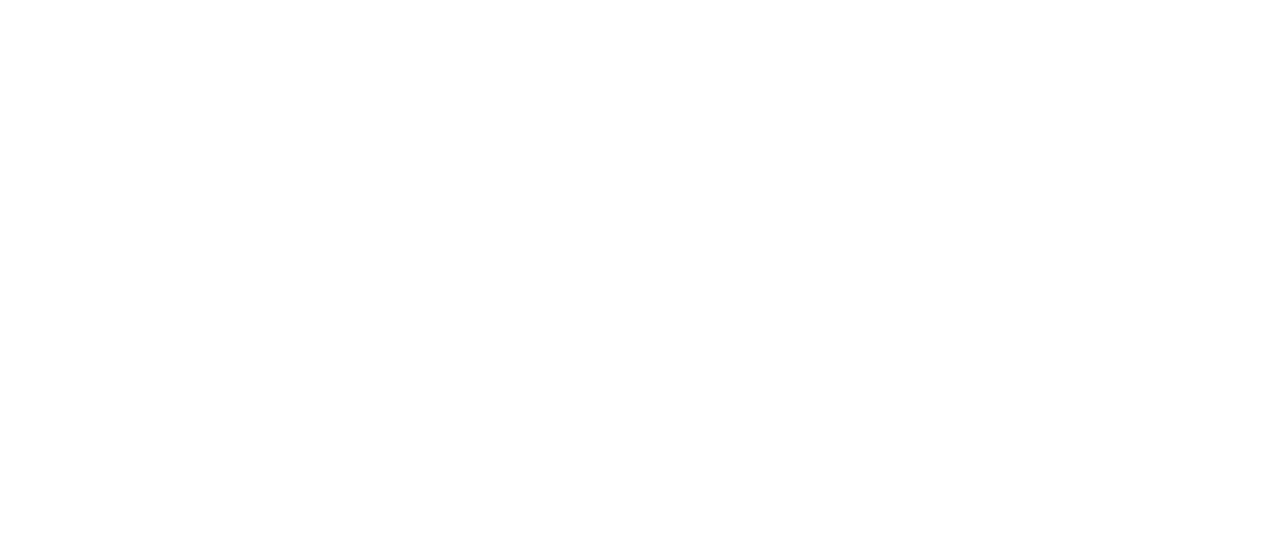
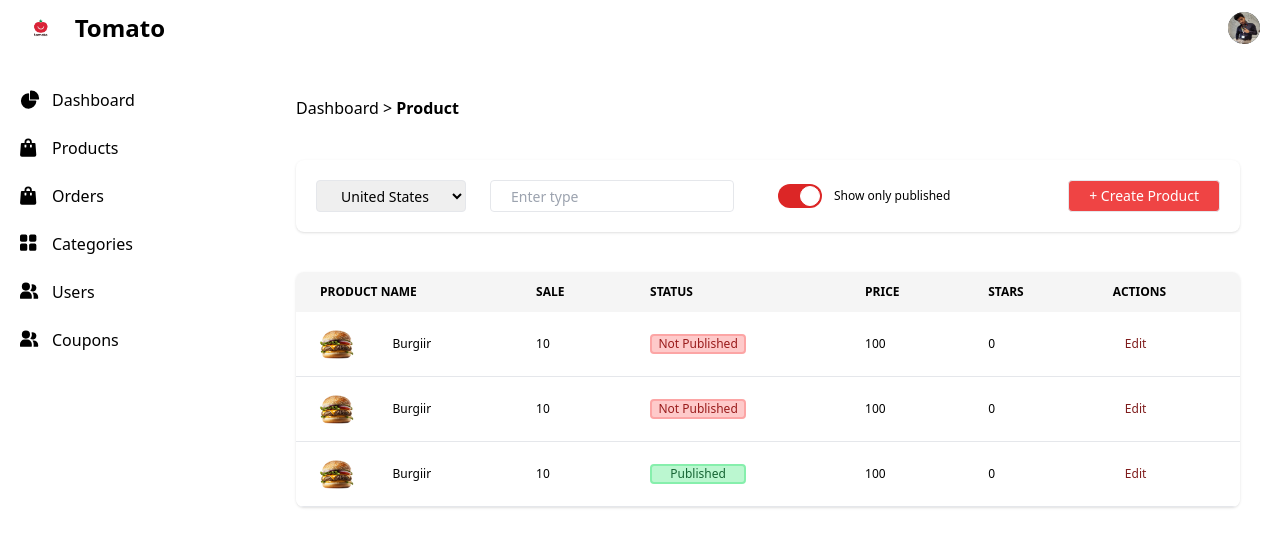
Before and after one commit to XCoder-Ayush/Tomato-Admin, an Angular app: page /products in a window 1280 px wide. Shown: the top 546 px of the page. Built offline with nearby package versions, Linux system fonts and the light colour scheme.

Commit message:
orders modal edit working

```diff
--- a/src/app/components/orders/orders.component.html
+++ b/src/app/components/orders/orders.component.html
@@ -11,11 +11,11 @@
                     value="" placeholder="Enter type">
             </div>
         </div>
-        <div class=" align-middle text-right px-5 py-5">
+        <!-- <div class=" align-middle text-right px-5 py-5">
             <button
                 class="button bg-red-500 px-5 py-1 h-8 align-middle text-white border border-#0000ff-500 hover:border-transparent rounded font-normal text-sm">+
                 Create Product</button>
-        </div>
+        </div> -->
     </div>
 </div>
 
@@ -74,7 +74,8 @@
 </div>
 
 
-<!-- modal -->
+<!-- Inside Modal -->
+
 <div id="gg"
     class="h-screen fixed top-0 bottom-0 overflow-hidden overflow-y-auto w-5/12 transition-transform ease-in-out duration-250 flex flex-col right-0 z-50 transform translate-x-full bg-neutral-100" >
     <div class="h-16 flex justify-between bg-white align-middle p-4">
@@ -82,9 +83,7 @@
         <div class="my-auto ml-4 font-semibold"><span class="mr-4 text-gray-300 hover:cursor-pointer" (click)="closeModal()">X</span>Order Info</div>
         <div class="flex gap-2 mr-4 justify-end my-auto">
             <button
-                class="button bg-red-500 px-4 py-1 h-7 align-middle text-white border border-#0000ff-500 hover:border-transparent rounded font-normal text-xs">Create</button>
-            <button
-                class="button bg-red-500 px-4 py-1 h-7 align-middle text-white border border-#0000ff-500 hover:border-transparent rounded font-normal text-xs">Cancel</button>
+                class="button bg-red-500 px-4 py-1 h-7 align-middle text-white border border-#0000ff-500 hover:border-transparent rounded font-normal text-xs" (click)="closeModal()">Cancel</button>
         </div>
     </div>
     <!-- Order Info -->
@@ -100,8 +99,8 @@
                             <label for="order-id" class="block text-sm font-medium leading-6 text-gray-900">Order
                                 Id</label>
                             <div class="relative mt-2 rounded-md shadow-sm">
-                                <input type="text" name="order-id" id="order-id" value="{{}} orderInModal.orderId"
-                                    class="block w-full rounded-md border-0 h-8 pl-7 pr-20 text-gray-900 ring-1 ring-inset ring-gray-300 placeholder:text-gray-400 focus:ring-2 focus:ring-inset focus:ring-indigo-600 sm:text-sm sm:leading-6">
+                                <input type="text" name="order-id" id="order-id" [value]="orderInModal.orderId" disabled
+                                    class="block w-full rounded-md border-0 h-8 pr-4 text-center text-gray-900 ring-1 ring-inset ring-gray-300 placeholder:text-gray-400 focus:ring-2 focus:ring-inset focus:ring-indigo-600 sm:text-sm sm:leading-6">
                             </div>
                         </div>
                     </div>
@@ -111,8 +110,8 @@
                                 Type
                             </label>
                             <div class="relative mt-2 rounded-md shadow-sm">
-                                <input type="text" name="Cooking_time" id="Cooking_time" value="{{}} orderInModal.paymentType"
-                                    class="block w-full rounded-md border-0 h-8 pl-7 pr-20 text-gray-900 ring-1 ring-inset ring-gray-300 placeholder:text-gray-400 focus:ring-2 focus:ring-inset focus:ring-indigo-600 sm:text-sm sm:leading-6">
+                                <input type="text" name="Cooking_time" id="Cooking_time"  [value]="orderInModal.paymentType" disabled
+                                    class="block w-full rounded-md border-0 h-8 pr-4 text-center text-gray-900 ring-1 ring-inset ring-gray-300 placeholder:text-gray-400 focus:ring-2 focus:ring-inset focus:ring-indigo-600 sm:text-sm sm:leading-6">
                             </div>
                         </div>
                     </div>
@@ -124,8 +123,8 @@
                         <div>
                             <label for="price" class="block text-sm font-medium leading-6 text-gray-900">Amount</label>
                             <div class="relative mt-2 rounded-md shadow-sm">
-                                <input type="text" name="price" id="price" value="{{}} orderInModal.amount"
-                                    class="block w-full rounded-md border-0 h-8 pl-7 pr-20 text-gray-900 ring-1 ring-inset ring-gray-300 placeholder:text-gray-400 focus:ring-2 focus:ring-inset focus:ring-indigo-600 sm:text-sm sm:leading-6">
+                                <input type="text" name="price" id="price" [value]="orderInModal.amount" disabled
+                                    class="block w-full rounded-md border-0 h-8 pr-4 text-center text-gray-900 ring-1 ring-inset ring-gray-300 placeholder:text-gray-400 focus:ring-2 focus:ring-inset focus:ring-indigo-600 sm:text-sm sm:leading-6">
                             </div>
                         </div>
                     </div>
@@ -160,8 +159,8 @@
                         <div>
                             <label for="price" class="block text-sm font-medium leading-6 text-gray-900">Name</label>
                             <div class="relative mt-2 rounded-md shadow-sm">
-                                <input type="text" name="price" id="price" [value]="orderInModal.userName"
-                                    class="block w-full rounded-md border-0 h-8 pl-7 pr-20 text-gray-900 ring-1 ring-inset ring-gray-300 placeholder:text-gray-400 focus:ring-2 focus:ring-inset focus:ring-indigo-600 sm:text-sm sm:leading-6">
+                                <input type="text" name="price" id="price" [value]="orderInModal.userName" disabled
+                                    class="block w-full rounded-md border-0 h-8 text-center pr-4 text-gray-900 ring-1 ring-inset ring-gray-300 placeholder:text-gray-400 focus:ring-2 focus:ring-inset focus:ring-indigo-600 sm:text-sm sm:leading-6">
                             </div>
                         </div>
 
@@ -169,8 +168,8 @@
                             <label for="Cooking_time" class="block text-sm font-medium leading-6 text-gray-900">Phone
                             </label>
                             <div class="relative mt-2 rounded-md shadow-sm">
-                                <input type="text" name="Cooking_time" id="Cooking_time" value="{{}} "
-                                    class="block w-full rounded-md border-0 h-8 pl-7 pr-20 text-gray-900 ring-1 ring-inset ring-gray-300 placeholder:text-gray-400 focus:ring-2 focus:ring-inset focus:ring-indigo-600 sm:text-sm sm:leading-6">
+                                <input type="text" name="Cooking_time" id="Cooking_time" [value]="orderInModal.phone" disabled
+                                    class="block w-full rounded-md border-0 h-8 text-center pr-4 text-gray-900 ring-1 ring-inset ring-gray-300 placeholder:text-gray-400 focus:ring-2 focus:ring-inset focus:ring-indigo-600 sm:text-sm sm:leading-6">
                             </div>
                         </div>
 
@@ -180,29 +179,30 @@
         <div class="w-full px-8 pt-2 pb-4">
             <label for="price" class="block text-sm font-medium leading-6 text-gray-900">User ID</label>
             <div class="relative mt-2 rounded-md shadow-sm">
-                <input type="text" name="price" id="price" value="{{}} orderInModal.userId"
-                    class="overflow-x-hidden overflow-y-auto w-full h-8 rounded-md border-0 py-2 px-4 text-gray-900 ring-1 ring-inset ring-gray-300 placeholder:text-gray-400 focus:ring-2 focus:ring-inset focus:ring-indigo-600 sm:text-sm sm:leading-6">
+                <input type="text" name="price" id="price" [value]="orderInModal.userId" disabled
+                    class="overflow-x-hidden overflow-y-auto w-full h-8 text-center rounded-md border-0 py-2 px-4 text-gray-900 ring-1 ring-inset ring-gray-300 placeholder:text-gray-400 focus:ring-2 focus:ring-inset focus:ring-indigo-600 sm:text-sm sm:leading-6">
             </div>
         </div>
         <div class="w-full px-8 pt-4 pb-8">
             <label for="price" class="block text-sm font-medium leading-6 text-gray-900">Address</label>
             <div class="relative mt-2 rounded-md shadow-sm">
-                <input type="text" name="price" id="price" value="{{}} orderInModal.address"
-                    class="overflow-x-hidden overflow-y-auto w-full h-8 rounded-md border-0 py-2 px-4 text-gray-900 ring-1 ring-inset ring-gray-300 placeholder:text-gray-400 focus:ring-2 focus:ring-inset focus:ring-indigo-600 sm:text-sm sm:leading-6">
+                <input type="text" name="price" id="price" [value]="orderInModal.address" disabled
+                    class="overflow-x-hidden overflow-y-auto w-full h-8 rounded-md text-center border-0 py-2 px-4 text-gray-900 ring-1 ring-inset ring-gray-300 placeholder:text-gray-400 focus:ring-2 focus:ring-inset focus:ring-indigo-600 sm:text-sm sm:leading-6">
             </div>
         </div>
     </div>
     <!-- Items info -->
-    <div class="m-6 bg-white border-#0000ff-800 rounded">
+    <div class="m-6 bg-white border-#0000ff-800 rounded ">
         <div class="w-full p-4 border-b-2 border-gray-100">
             Item info
         </div>
-        <div class="items-container overflow-y-auto h-80" *ngFor="let orderItem of orderInModal.items">
+        <div class="items-container overflow-hidden lg:overflow-auto scrollbar:w-1.5 scrollbar:h-1.5 scrollbar:bg-transparent scrollbar-track:!bg-slate-100 scrollbar-thumb:!rounded scrollbar-thumb:!bg-slate-300 scrollbar-track:!rounded dark:scrollbar-track:!bg-slate-500/[0.16] dark:scrollbar-thumb:!bg-slate-500/50 max-h-96 lg:supports-scrollbars:pr-2 lg:max-h-96">
+            <div class="h-80" *ngFor="let orderItem of orderInModal.items">
                 <div class="w-full px-8 pb-1 pt-4">
                     <label for="price" class="block text-sm font-medium leading-6 text-gray-900">Item ID</label>
                     <div class="relative mt-2 rounded-md shadow-sm">
-                    <input type="text" name="price" id="price" value="{{}} orderItem.id"
-                        class="overflow-x-hidden overflow-y-auto w-full h-8 rounded-md border-0 py-2 px-4 text-gray-900 ring-1 ring-inset ring-gray-300 placeholder:text-gray-400 focus:ring-2 focus:ring-inset focus:ring-indigo-600 sm:text-sm sm:leading-6">
+                        <input type="text" name="price" id="price" [value]="orderItem.id" disabled
+                            class="overflow-x-hidden overflow-y-auto w-full h-8 rounded-md border-0 text-center py-2 px-4 text-gray-900 ring-1 ring-inset ring-gray-300 placeholder:text-gray-400 focus:ring-2 focus:ring-inset focus:ring-indigo-600 sm:text-sm sm:leading-6">
                     </div>
                 </div>
                 <div class="w-full p-4">
@@ -212,8 +212,8 @@
                                 <div>
                                     <label for="price" class="block text-sm font-medium leading-6 text-gray-900">Name</label>
                                     <div class="relative mt-2 rounded-md shadow-sm">
-                                    <input type="text" name="price" id="price" value="{{}} orderItem.name"
-                                        class="block w-full rounded-md border-0 h-8 pl-7 pr-20 text-gray-900 ring-1 ring-inset ring-gray-300 placeholder:text-gray-400 focus:ring-2 focus:ring-inset focus:ring-indigo-600 sm:text-sm sm:leading-6">
+                                        <input type="text" name="price" id="price" [value]="orderItem.name" disabled
+                                            class="block w-full rounded-md border-0 h-8 text-center text-gray-900 ring-1 ring-inset ring-gray-300 placeholder:text-gray-400 focus:ring-2 focus:ring-inset focus:ring-indigo-600 sm:text-sm sm:leading-6">
                                     </div>
                                 </div>
                             </div>
@@ -222,8 +222,8 @@
                                     <label for="Cooking_time" class="block text-sm font-medium leading-6 text-gray-900">Price
                                        </label>
                                     <div class="relative mt-2 rounded-md shadow-sm">
-                                    <input type="text" name="Cooking_time" id="Cooking_time" value="{{}} orderItem.price"
-                                        class="block w-full rounded-md border-0 h-8 pl-7 pr-20 text-gray-900 ring-1 ring-inset ring-gray-300 placeholder:text-gray-400 focus:ring-2 focus:ring-inset focus:ring-indigo-600 sm:text-sm sm:leading-6">
+                                        <input type="text" name="Cooking_time" id="Cooking_time" [value]="orderItem.price" disabled
+                                            class="block w-full rounded-md border-0 h-8 text-center text-gray-900 ring-1 ring-inset ring-gray-300 placeholder:text-gray-400 focus:ring-2 focus:ring-inset focus:ring-indigo-600 sm:text-sm sm:leading-6">
                                     </div>
                                 </div>
                             </div>
@@ -235,8 +235,8 @@
                                 <div>
                                     <label for="price" class="block text-sm font-medium leading-6 text-gray-900">Quantity</label>
                                     <div class="relative mt-2 rounded-md shadow-sm">
-                                    <input type="text" name="price" id="price" value="{{}} orderItem.quantity"
-                                        class="block w-full rounded-md border-0 h-8 pl-7 pr-20 text-gray-900 ring-1 ring-inset ring-gray-300 placeholder:text-gray-400 focus:ring-2 focus:ring-inset focus:ring-indigo-600 sm:text-sm sm:leading-6">
+                                        <input type="text" name="price" id="price" [value]="orderItem.quantity" disabled
+                                            class="block w-full rounded-md border-0 h-8 text-center text-gray-900 ring-1 ring-inset ring-gray-300 placeholder:text-gray-400 focus:ring-2 focus:ring-inset focus:ring-indigo-600 sm:text-sm sm:leading-6">
                                     </div>
                                 </div>
                             </div>
@@ -245,8 +245,8 @@
                                     <label for="Cooking_time" class="block text-sm font-medium leading-6 text-gray-900">Subtotal
                                     </label>
                                     <div class="relative mt-2 rounded-md shadow-sm">
-                                    <input type="text" name="Cooking_time" id="Cooking_time" value="{{}} orderItem.subtotal"
-                                        class="block w-full rounded-md border-0 h-8 pl-7 pr-20 text-gray-900 ring-1 ring-inset ring-gray-300 placeholder:text-gray-400 focus:ring-2 focus:ring-inset focus:ring-indigo-600 sm:text-sm sm:leading-6">
+                                        <input type="text" name="Cooking_time" id="Cooking_time" [value]="orderItem.subtotal" disabled
+                                            class="block w-full rounded-md border-0 h-8 text-center text-gray-900 ring-1 ring-inset ring-gray-300 placeholder:text-gray-400 focus:ring-2 focus:ring-inset focus:ring-indigo-600 sm:text-sm sm:leading-6">
                                     </div>
                                 </div>
                             </div>
@@ -257,6 +257,7 @@
                     <hr class="h-px my-2 bg-gray-200 border-0">
                 </div>
             </div>
+        </div>
 
     </div>
 
--- a/src/app/components/orders/orders.component.ts
+++ b/src/app/components/orders/orders.component.ts
@@ -46,6 +46,13 @@ export class OrdersComponent {
       price:300,
       quantity:2,
       subtotal:600
+    },
+    {
+      id:'2',
+      name:'Burger',
+      price:250,
+      quantity:3,
+      subtotal:750
     }]
     },
     {
@@ -152,13 +159,13 @@ export class OrdersComponent {
     this.orderInModal=order;
     const modal = document.querySelector('#gg') as HTMLElement;
     console.log(modal.classList);
-    modal.classList.remove('translate-x-0')
+    modal.classList.remove('translate-x-full')
     console.log(modal.classList);
   }
   closeModal(){
     const modal = document.querySelector('#gg') as HTMLElement;
     console.log(modal.classList);
-    modal.classList.add('translate-x-0')
+    modal.classList.add('translate-x-full')
     console.log(modal.classList);
   }
 
--- a/src/app/components/products/products.component.html
+++ b/src/app/components/products/products.component.html
@@ -25,7 +25,7 @@
             </div>
         </div>
         <div class=" align-middle text-right px-5 py-5">
-            <button class="button bg-red-500 px-5 py-1 h-8 align-middle text-white border border-#0000ff-500 hover:border-transparent rounded font-normal text-sm">+ Create Product</button>
+            <button class="button bg-red-500 px-5 py-1 h-8 align-middle text-white border border-#0000ff-500 hover:border-transparent rounded font-normal text-sm" (click)="openModal()">+ Create Product</button>
         </div>
     </div>
 </div>
@@ -51,13 +51,13 @@
                     Stars
                 </th>
                 <th scope="col" class="px-6 py-3">
-                    Option
+                    Actions
                 </th>
             </tr>
         </thead>
         <tbody class="bg-white">
             <tr class="border-b transition duration-300 ease-in-out hover:bg-neutral-200 border-white-150 dark:border-white-300 text-xs font-thin " *ngFor="let product of productList">
-                <th scope="col" class="pr-6 py-3  font-normal">
+                <td scope="col" class="pr-6 py-3  font-normal">
                     <div class="grid grid-cols-2 align-middle -mx-4">
                         <div class="ml-auto mr-auto ">
                             <img class="aspect-square h-10 w-10 rounded-lg"src="../../../assets/food1.png">
@@ -67,11 +67,11 @@
                         </div>
                     </div>
 
-                </th>
-                <th scope="col" class="px-6 py-3 font-normal ">
+                </td>
+                <td scope="col" class="px-6 py-3 font-normal ">
                     {{product.sales_disc}}
-                </th>
-                <th scope="col" class="px-6 py-3 font-normal ">
+                </td>
+                <td scope="col" class="px-6 py-3 font-normal ">
                     <div class="flex justify-center border-2 rounded border-green-300 bg-green-200 text-green-800 text-xs w-24 " *ngIf="product.status=='Published', else np">
                         {{product.status}}
                     </div>
@@ -80,17 +80,17 @@
                             {{product.status}}
                         </div>
                     </ng-template>
-                </th>
+                </td>
 
-                <th scope="col" class="px-6 py-3  font-normal ">
+                <td scope="col" class="px-6 py-3  font-normal ">
                     {{product.price}}
-                </th>
-                <th scope="col" class="px-6 py-3 font-normal ">
+                </td>
+                <td scope="col" class="px-6 py-3 font-normal ">
                     {{product.stars}}
-                </th>
-                <th scope="col" class="px-6 py-3 font-normal ">
-                    <!-- <button class="text-red-900" data-modal-target="top-right-modal" data-modal-toggle="top-right-modal" (click)="openModal(product)">Edit</button> -->
-                </th>
+                </td>
+                <td scope="col" class="px-6 py-3 font-normal ">
+                    <button class="text-red-900 ml-3" (click)="openModal()">Edit</button>
+                </td>
             </tr>
         </tbody>
     </table>
@@ -98,17 +98,17 @@
 
 </div>
 
-<app-product-modal  [incomingProduct]="this.currentProduct" id="modal" class="hidden"></app-product-modal>
+<!-- <app-product-modal  [incomingProduct]="this.currentProduct" id="modal" class="hidden"></app-product-modal> -->
 
-<button (click)="g()">Open</button>
-<button (click)="f()">Close</button>
+<!-- Product Modal  -->
+
 <div id="gg" class="h-screen fixed top-0 bottom-0 overflow-hidden overflow-y-auto w-5/12 transition-transform ease-in-out duration-250 flex flex-col right-0 z-50 transform translate-x-full bg-neutral-100">
     <div class="h-16 flex justify-between bg-white align-middle p-4">
 
-        <div class="my-auto ml-4 font-semibold "><span class="mr-4 text-gray-300">X</span>Product Info</div>
+        <div class="my-auto ml-4 font-semibold "><span (click)="closeModal()" class="mr-4 hover:cursor-pointer text-gray-300">X</span>Product Info</div>
         <div class="flex gap-2 mr-4 justify-end my-auto">
             <button class="button bg-red-500 px-4 py-1 h-7 align-middle text-white border border-#0000ff-500 hover:border-transparent rounded font-normal text-xs">Create</button>
-            <button class="button bg-red-500 px-4 py-1 h-7 align-middle text-white border border-#0000ff-500 hover:border-transparent rounded font-normal text-xs">Cancel</button>
+            <button class="button bg-red-500 px-4 py-1 h-7 align-middle text-white border border-#0000ff-500 hover:border-transparent rounded font-normal text-xs" (click)="closeModal()">Cancel</button>
         </div>
     </div>
     <div class="m-6 bg-white border-#0000ff-800 rounded">
--- a/src/app/components/products/products.component.ts
+++ b/src/app/components/products/products.component.ts
@@ -39,21 +39,21 @@ export class ProductsComponent {
     },
 
   ]
-  openModal(product : Product){
-    const modal=document.querySelector('#modal') as HTMLElement;
-    console.log(modal.classList);
-    modal.classList.remove('hidden')
-    console.log(modal.classList);
-    this.currentProduct=product;
-    // this.categoryNameEmmiter?.emit(categoryName)
-  }
-  f(){
+  // openModal(product : Product){
+  //   const modal=document.querySelector('#modal') as HTMLElement;
+  //   console.log(modal.classList);
+  //   modal.classList.remove('hidden')
+  //   console.log(modal.classList);
+  //   this.currentProduct=product;
+  //   // this.categoryNameEmmiter?.emit(categoryName)
+  // }
+  closeModal(){
     const modal = document.querySelector('#gg') as HTMLElement;
     console.log(modal.classList);
     modal.classList.remove('translate-x-0')
     console.log(modal.classList);
   }
-  g(){
+  openModal(){
     const modal = document.querySelector('#gg') as HTMLElement;
     console.log(modal.classList);
     modal.classList.add('translate-x-0')
--- a/src/app/models/order.model.ts
+++ b/src/app/models/order.model.ts
@@ -1,4 +1,4 @@
-import { OrderItem } from "./orderItem.model";
+import { OrderItem } from 'src/app/models/orderitem.model'
 
 export interface Order {
 
```
Lines whose indentation alone changed are shown as unchanged.
